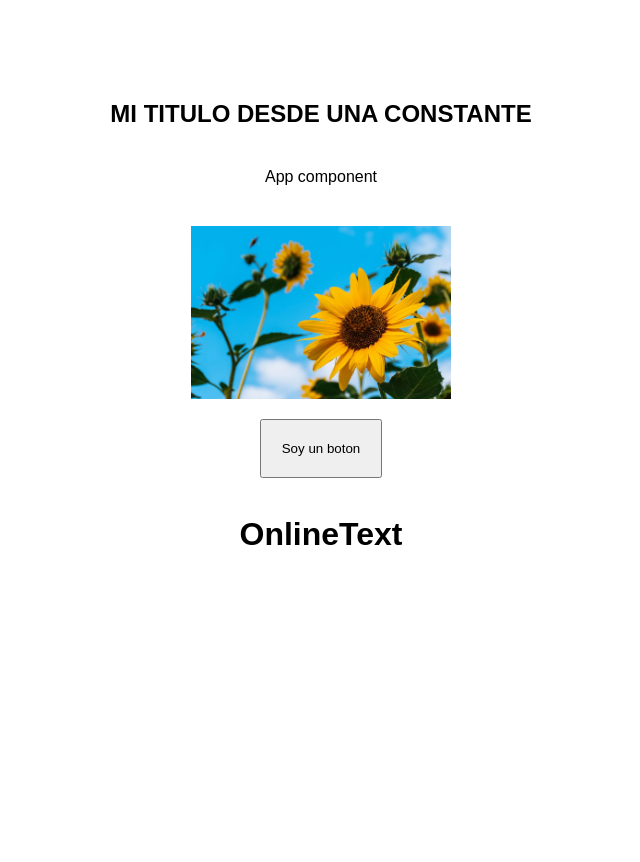
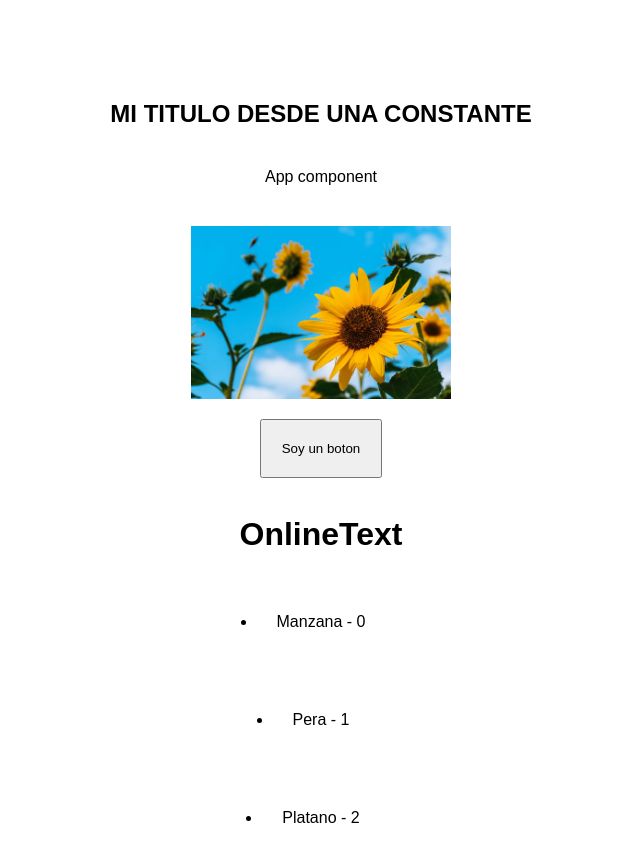
Before and after one commit to axxving/cur-react-bw-axv, a React (Vite) app in the folder 02-fundamentos-react/: page / in a window 1280 px wide. Shown: the top 862 px of the page, without its empty margins (319-959 px from the left). Before the commit the page ends 800 px from the top, so only its background shows below. Built offline with nearby package versions, Linux system fonts and the light colour scheme.

Commit message:
feat(): map

```diff
--- a/02-fundamentos-react/src/App.jsx
+++ b/02-fundamentos-react/src/App.jsx
@@ -24,6 +24,8 @@ export const App = () => {
     const pathImg = img1;
     const user = true;
 
+    const frutas = ['Manzana', 'Pera', 'Platano']
+
     return (
         <div className="container">
             <h2 className={classTitle}>{title.toUpperCase()}</h2>
@@ -35,6 +37,12 @@ export const App = () => {
                 user ? <OnlineText /> : <OfflineText />
                 // user && <OfflineText />
             }
+            {
+                frutas.map((fruta, id) =>
+                <ul key={id}>
+                    <li>{fruta} - {id}</li>
+                </ul> )
+            }
         </div>
     )
 }
```
